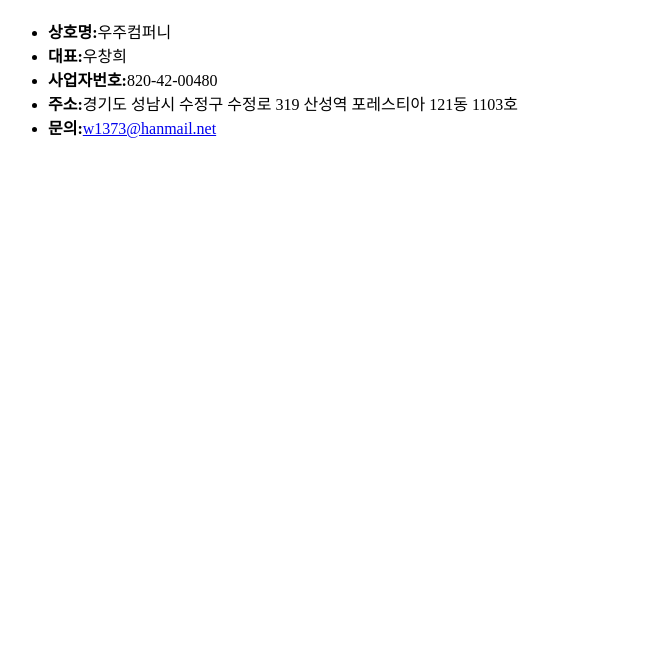
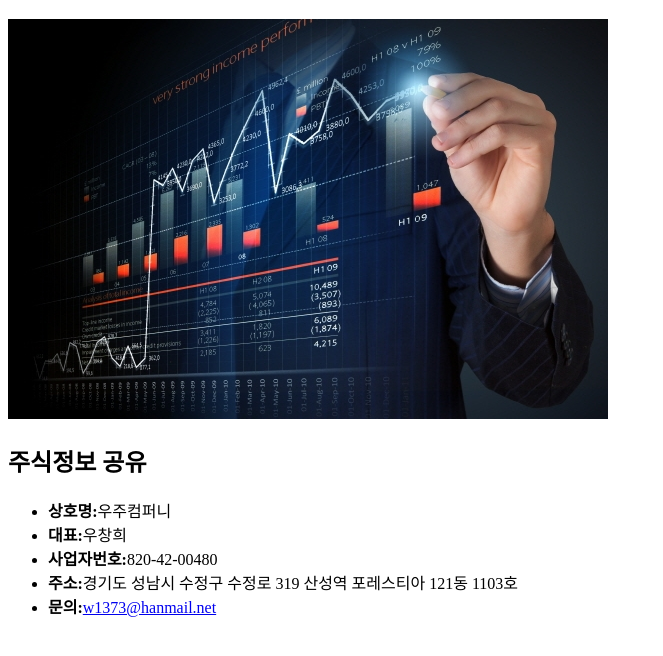
Before and after one commit to ChangheeWoo/moirun, a plain HTML site: page index.html in a window 1280 px wide. Shown: the part 70-726 px from the top of the page, without its empty margins (0-663 px from the left). Drawn offline with Linux system fonts and the light colour scheme.

Commit message:
이미지 업로드

```diff
--- a/index.html
+++ b/index.html
@@ -8,6 +8,8 @@
 </head>
 <body>
     <h1>우주컴퍼니 홈페이지</h1>
+    <img src="203591_54231_319.jpg">
+    <h2>주식정보 공유</h2>
     <footer id="footer" class="">
             <ul class="company">
                 <li><strong>상호명:</strong><span>우주컴퍼니</span></li>
```
Also changed, not shown: 203591_54231_319.jpg (added).
